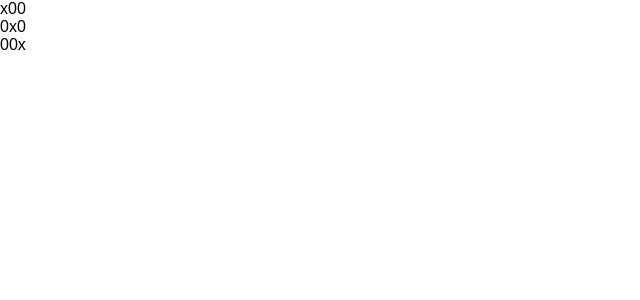
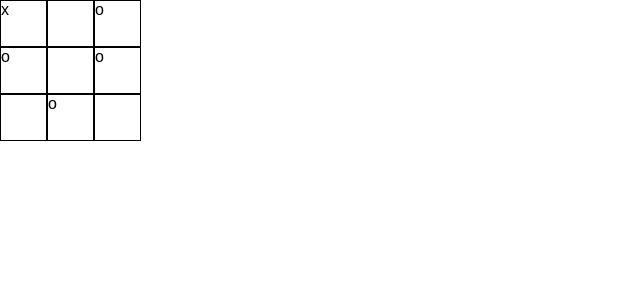
Before and after one commit to mishelen/crossero, a React (Create React App) app: page / in a window 1280 px wide. Shown: the top 300 px of the page, without its empty margins (0-640 px from the left). Built offline with nearby package versions, Linux system fonts and the light colour scheme.

Commit message:
detach Field and Cell

```diff
--- a/src/App.js
+++ b/src/App.js
@@ -1,18 +1,33 @@
 import React, { Component } from 'react';
+import Field from './Field';
 
 class App extends Component {
     state = {
-        fields: [['x', 0, 0], [0, 'x', 0], [0, 0, 'x']],
+        field: [['x', null, 'o'], ['o', null, 'o'], [null, 'o', null]],
         round: 0
     };
 
-    renderField = () => {
-        const { fields } = this.state;
-        return fields.map(row => <div>{row.map(cell => <span>{cell}</span>)}</div>);
+    drawSign = (Y, X) => () => {
+        this.setState(prevState => {
+            const { field, round } = prevState;
+            const sign = !(round % 2) ? 'x' : 'o';
+            return {
+                field: field.map(
+                    (row, keyY) => (keyY !== Y ? row : row.map((cell, keyX) => (keyX !== X ? cell : sign)))
+                ),
+                round: round + 1
+            };
+        });
     };
 
     render() {
-        return <div>{this.renderField()}</div>;
+        const { field } = this.state;
+
+        return (
+            <div>
+                <Field field={field} drawSign={this.drawSign} />
+            </div>
+        );
     }
 }
 
--- /dev/null
+++ b/src/Cell.js
@@ -0,0 +1,31 @@
+import React, { PureComponent } from 'react';
+import PropTypes from 'prop-types';
+
+class Cell extends PureComponent {
+    static propTypes = {
+        cell: PropTypes.oneOf(['x', 'o', null]).isRequired,
+        drawSign: PropTypes.func.isRequired,
+        keyX: PropTypes.number.isRequired,
+        keyY: PropTypes.number.isRequired
+    };
+
+    render() {
+        const { cell, drawSign, keyX, keyY } = this.props;
+
+        return (
+            <div
+                style={{
+                    display: 'inline-block',
+                    verticalAlign: 'top',
+                    width: 45,
+                    height: 45,
+                    border: '1px solid black'
+                }}
+                {...(!cell ? { onClick: drawSign(keyY, keyX) } : {})}>
+                {cell}
+            </div>
+        );
+    }
+}
+
+export default Cell;
--- /dev/null
+++ b/src/Field.js
@@ -0,0 +1,17 @@
+import React from 'react';
+import PropTypes from 'prop-types';
+import Cell from './Cell';
+
+const Field = ({ field, drawSign }) => {
+    const renderRow = (row, keyY) =>
+        row.map((cell, keyX) => <Cell key={keyX} cell={cell} keyY={keyY} keyX={keyX} drawSign={drawSign} />);
+
+    return field.map((row, keyY) => <div key={keyY}>{renderRow(row, keyY)}</div>);
+};
+
+Field.propTypes = {
+    field: PropTypes.arrayOf(PropTypes.arrayOf(PropTypes.oneOf(['x', 'o', null]))).isRequired,
+    drawSign: PropTypes.func.isRequired
+};
+
+export default Field;
```
